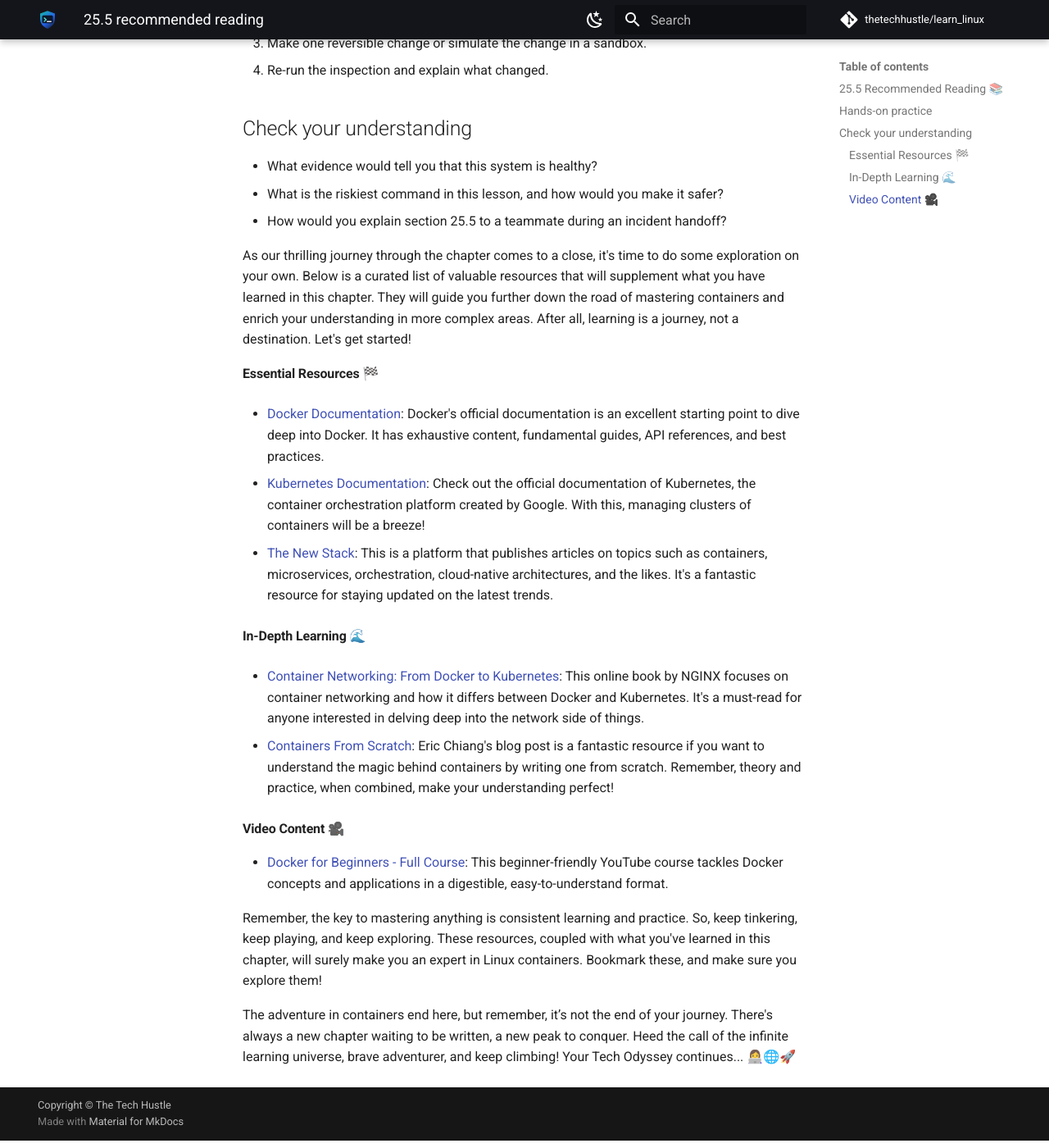
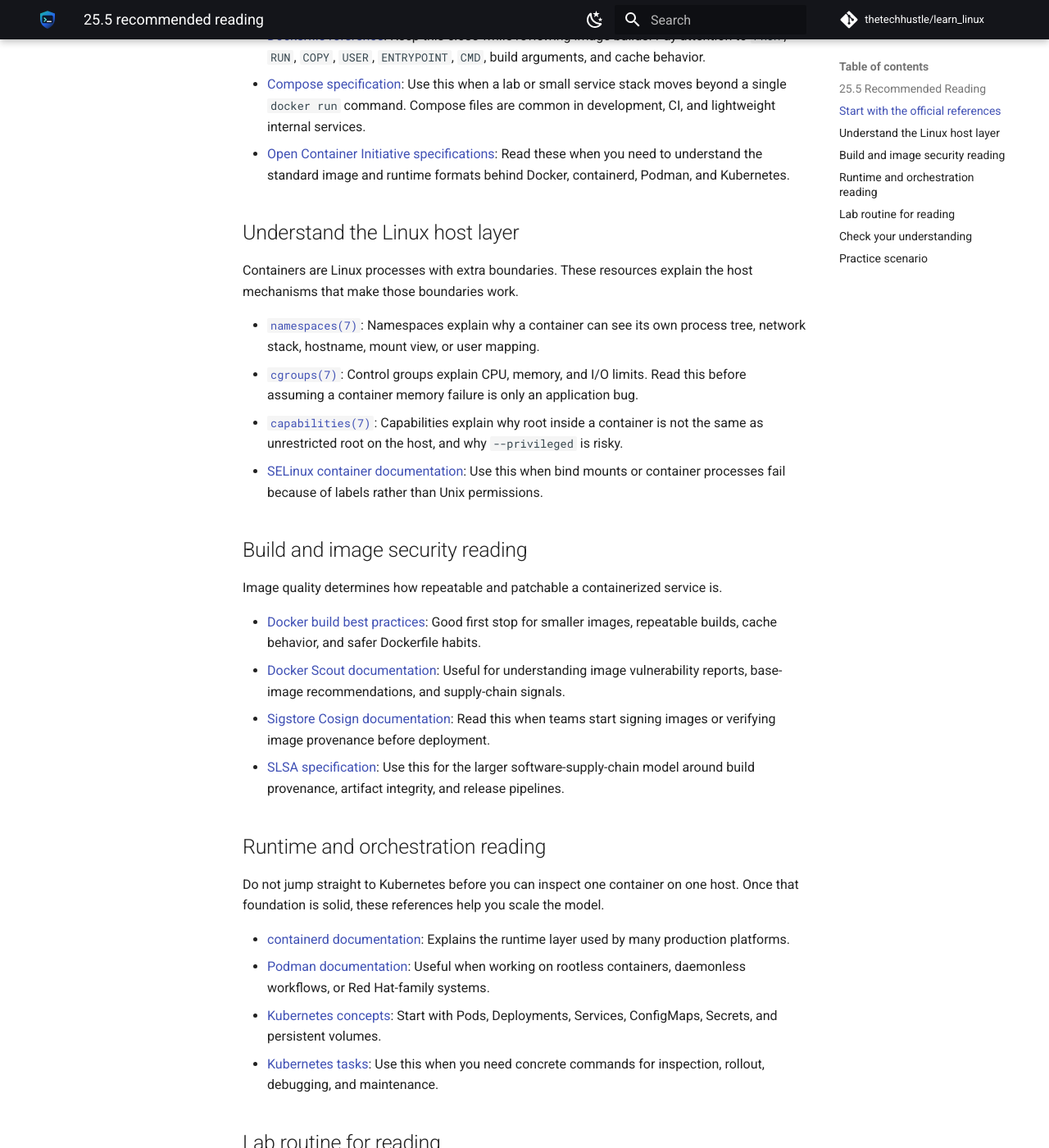
Before and after one commit to thetechhustle/learn_linux, an MkDocs documentation site: the page built from docs/lessons/25_containers/25.5_recommended_reading.md, in a window 1280 px wide and 1400 px high, scrolled down 849 px. Shown: the whole window at 82% size. Built offline with MkDocs 1.6.1 and Material for MkDocs 9.7.7, drawn with Linux system fonts in a browser that asks for light colours; comment, search, counter and statistics services are not loaded; some of the changed text lies outside the part shown.

Commit message:
Improve Chapter 25 container reading path (#231)
Co-authored-by: Jules Ai <jules@Juless-Air.ts.net lan>

````diff
--- a/docs/lessons/25_containers/25.5_recommended_reading.md
+++ b/docs/lessons/25_containers/25.5_recommended_reading.md
@@ -1,54 +1,83 @@
-### 25.5 Recommended Reading 📚
+### 25.5 Recommended Reading
 
+Containers sit at the boundary between application delivery and Linux operations. The best container references are the ones that help you answer practical questions: what is running, what host resources it can reach, where the image came from, how it is updated, and what evidence proves the workload is healthy.
 
+Use this reading path as a map. Read the official references first, then use the deeper material to understand why the commands behave the way they do.
 
 !!! abstract "What you will learn"
-    - Explain where **25.5 Recommended Reading 📚** fits in day-to-day Linux operations.
-    - Use current Linux tooling to inspect, change, and verify the relevant system behavior.
-    - Connect the concept to a real operational scenario: a service moving from a snowflake server into a repeatable runtime.
-
-!!! example "Field story"
-    Imagine a service moving from a snowflake server into a repeatable runtime. Your job is not to memorize a command; it is to build a short evidence trail, choose a low-risk change, and prove whether the system improved.
+    - Choose container references that match the operational question in front of you.
+    - Separate Docker, OCI, Linux kernel, and orchestration documentation by responsibility.
+    - Build a small reading-and-lab routine for validating container changes safely.
 
 !!! success "Operator principle"
-    Containers package processes; they do not remove the need to understand Linux.
+    Prefer vendor and project documentation for command behavior, and use books or articles to build mental models.
 
-## Hands-on practice
+## Start with the official references
 
-Run these on a disposable VM, container, or lab machine unless the lesson explicitly says otherwise.
+- [Docker documentation](https://docs.docker.com/): Use this for Docker Engine, Dockerfile syntax, Compose files, volumes, networking, logging drivers, and routine troubleshooting. When a command flag is unclear, start here before relying on a blog post.
+- [Dockerfile reference](https://docs.docker.com/reference/dockerfile/): Keep this close while reviewing image builds. Pay attention to `FROM`, `RUN`, `COPY`, `USER`, `ENTRYPOINT`, `CMD`, build arguments, and cache behavior.
+- [Compose specification](https://compose-spec.io/): Use this when a lab or small service stack moves beyond a single `docker run` command. Compose files are common in development, CI, and lightweight internal services.
+- [Open Container Initiative specifications](https://opencontainers.org/): Read these when you need to understand the standard image and runtime formats behind Docker, containerd, Podman, and Kubernetes.
 
-1. Inspect the current state with a read-only command related to this topic.
-2. Save the command and output in a short lab note.
-3. Make one reversible change or simulate the change in a sandbox.
-4. Re-run the inspection and explain what changed.
+## Understand the Linux host layer
+
+Containers are Linux processes with extra boundaries. These resources explain the host mechanisms that make those boundaries work.
+
+- [`namespaces(7)`](https://man7.org/linux/man-pages/man7/namespaces.7.html): Namespaces explain why a container can see its own process tree, network stack, hostname, mount view, or user mapping.
+- [`cgroups(7)`](https://man7.org/linux/man-pages/man7/cgroups.7.html): Control groups explain CPU, memory, and I/O limits. Read this before assuming a container memory failure is only an application bug.
+- [`capabilities(7)`](https://man7.org/linux/man-pages/man7/capabilities.7.html): Capabilities explain why root inside a container is not the same as unrestricted root on the host, and why `--privileged` is risky.
+- [SELinux container documentation](https://docs.redhat.com/en/documentation/red_hat_enterprise_linux/latest/html/using_selinux/using-selinux-for-containers_using-selinux): Use this when bind mounts or container processes fail because of labels rather than Unix permissions.
+
+## Build and image security reading
+
+Image quality determines how repeatable and patchable a containerized service is.
+
+- [Docker build best practices](https://docs.docker.com/build/building/best-practices/): Good first stop for smaller images, repeatable builds, cache behavior, and safer Dockerfile habits.
+- [Docker Scout documentation](https://docs.docker.com/scout/): Useful for understanding image vulnerability reports, base-image recommendations, and supply-chain signals.
+- [Sigstore Cosign documentation](https://docs.sigstore.dev/cosign/): Read this when teams start signing images or verifying image provenance before deployment.
+- [SLSA specification](https://slsa.dev/spec/): Use this for the larger software-supply-chain model around build provenance, artifact integrity, and release pipelines.
+
+## Runtime and orchestration reading
+
+Do not jump straight to Kubernetes before you can inspect one container on one host. Once that foundation is solid, these references help you scale the model.
+
+- [containerd documentation](https://containerd.io/docs/): Explains the runtime layer used by many production platforms.
+- [Podman documentation](https://docs.podman.io/): Useful when working on rootless containers, daemonless workflows, or Red Hat-family systems.
+- [Kubernetes concepts](https://kubernetes.io/docs/concepts/): Start with Pods, Deployments, Services, ConfigMaps, Secrets, and persistent volumes.
+- [Kubernetes tasks](https://kubernetes.io/docs/tasks/): Use this when you need concrete commands for inspection, rollout, debugging, and maintenance.
+
+## Lab routine for reading
+
+Use a disposable VM or lab host. Do not practice with production images, production credentials, or production bind mounts.
+
+1. Pick one service image, such as `nginx`, `httpd`, or a small application image from your team.
+2. Read the image page and Dockerfile, then write down the base image, exposed ports, default command, and expected logs.
+3. Run it with the least access you can:
+
+    ```bash
+    docker run --rm --name web-lab -p 8080:80 nginx:stable
+    ```
+
+4. In another terminal, collect evidence:
+
+    ```bash
+    docker ps
+    docker inspect web-lab
+    docker logs web-lab
+    docker exec web-lab ps aux
+    ```
+
+5. Stop the container, then repeat the lab with one intentional change, such as a named volume, a bind mount to a disposable directory, or a memory limit.
+6. Compare what changed in `docker inspect`, process output, logs, and host files.
 
 ## Check your understanding
 
-- What evidence would tell you that this system is healthy?
-- What is the riskiest command in this lesson, and how would you make it safer?
-- How would you explain section 25.5 to a teammate during an incident handoff?
+- Which reference would you use to confirm a Dockerfile instruction: the Dockerfile reference, the Docker CLI reference, or a Kubernetes guide?
+- What Linux feature explains why a container sees a different process list from the host?
+- What evidence would you collect before approving a new base image for a service?
+- Why is `--privileged` a security exception rather than a normal troubleshooting step?
+- When should a team read Kubernetes documentation instead of Docker documentation?
 
+## Practice scenario
 
-As our thrilling journey through the chapter comes to a close, it's time to do some exploration on your own. Below is a curated list of valuable resources that will supplement what you have learned in this chapter. They will guide you further down the road of mastering containers and enrich your understanding in more complex areas. After all, learning is a journey, not a destination. Let's get started!
-
-#### Essential Resources 🏁
-
-- [Docker Documentation](https://docs.docker.com/): Docker's official documentation is an excellent starting point to dive deep into Docker. It has exhaustive content, fundamental guides, API references, and best practices.
-
-- [Kubernetes Documentation](https://kubernetes.io/docs/home/): Check out the official documentation of Kubernetes, the container orchestration platform created by Google. With this, managing clusters of containers will be a breeze!
-
-- [The New Stack](https://thenewstack.io/): This is a platform that publishes articles on topics such as containers, microservices, orchestration, cloud-native architectures, and the likes. It's a fantastic resource for staying updated on the latest trends.
-
-#### In-Depth Learning 🌊
-
-- [Container Networking: From Docker to Kubernetes](https://www.nginx.com/resources/library/container-networking-from-docker-to-kubernetes/): This online book by NGINX focuses on container networking and how it differs between Docker and Kubernetes. It's a must-read for anyone interested in delving deep into the network side of things.
-
-- [Containers From Scratch](https://ericchiang.github.io/post/containers-from-scratch/): Eric Chiang's blog post is a fantastic resource if you want to understand the magic behind containers by writing one from scratch. Remember, theory and practice, when combined, make your understanding perfect!
-
-#### Video Content 🎥
-
-- [Docker for Beginners - Full Course](https://www.youtube.com/watch?v=fqMOX6JJhGo): This beginner-friendly YouTube course tackles Docker concepts and applications in a digestible, easy-to-understand format.
-
-Remember, the key to mastering anything is consistent learning and practice. So, keep tinkering, keep playing, and keep exploring. These resources, coupled with what you've learned in this chapter, will surely make you an expert in Linux containers. Bookmark these, and make sure you explore them!
-
-The adventure in containers end here, but remember, it’s not the end of your journey. There's always a new chapter waiting to be written, a new peak to conquer. Heed the call of the infinite learning universe, brave adventurer, and keep climbing! Your Tech Odyssey continues... 👩‍💻🌐🚀
+A teammate says, "The container works on my laptop, so it should be safe to deploy." Build a short reading and evidence checklist that proves or disproves that claim. Include the image source, Dockerfile review, runtime user, exposed ports, required mounts, environment variables, logs, health checks, resource limits, and rollback plan.
````
